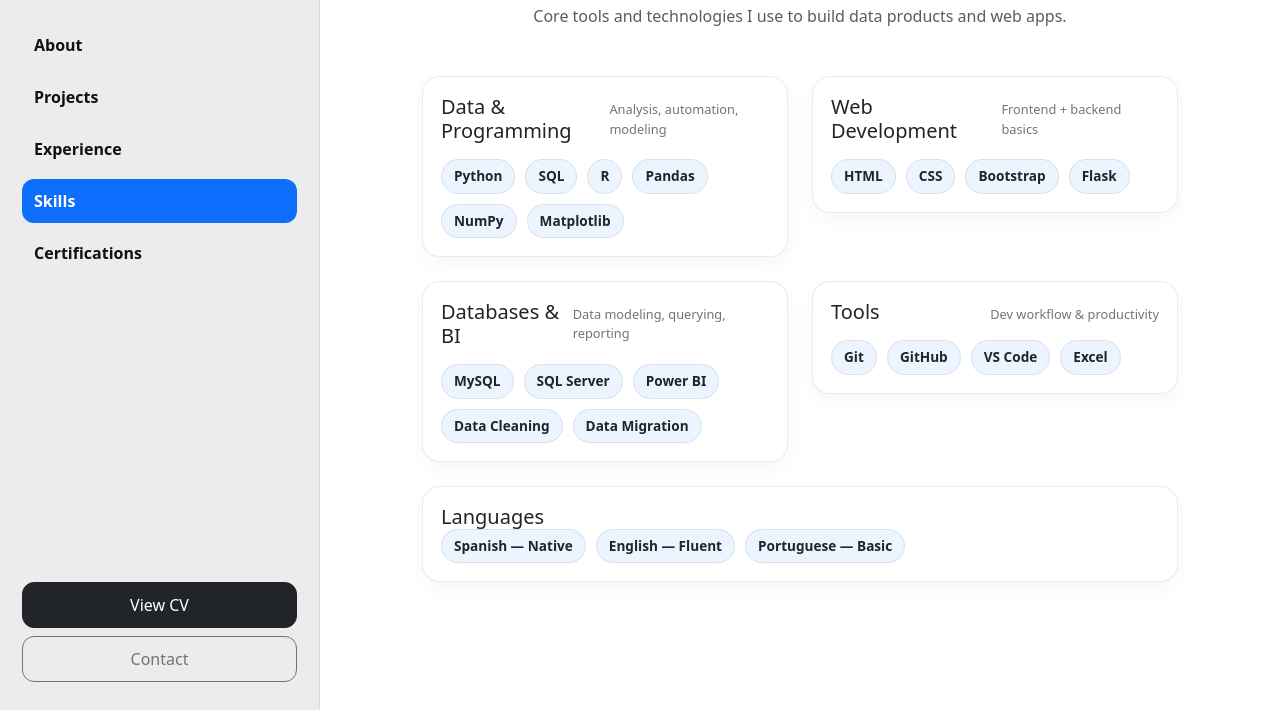
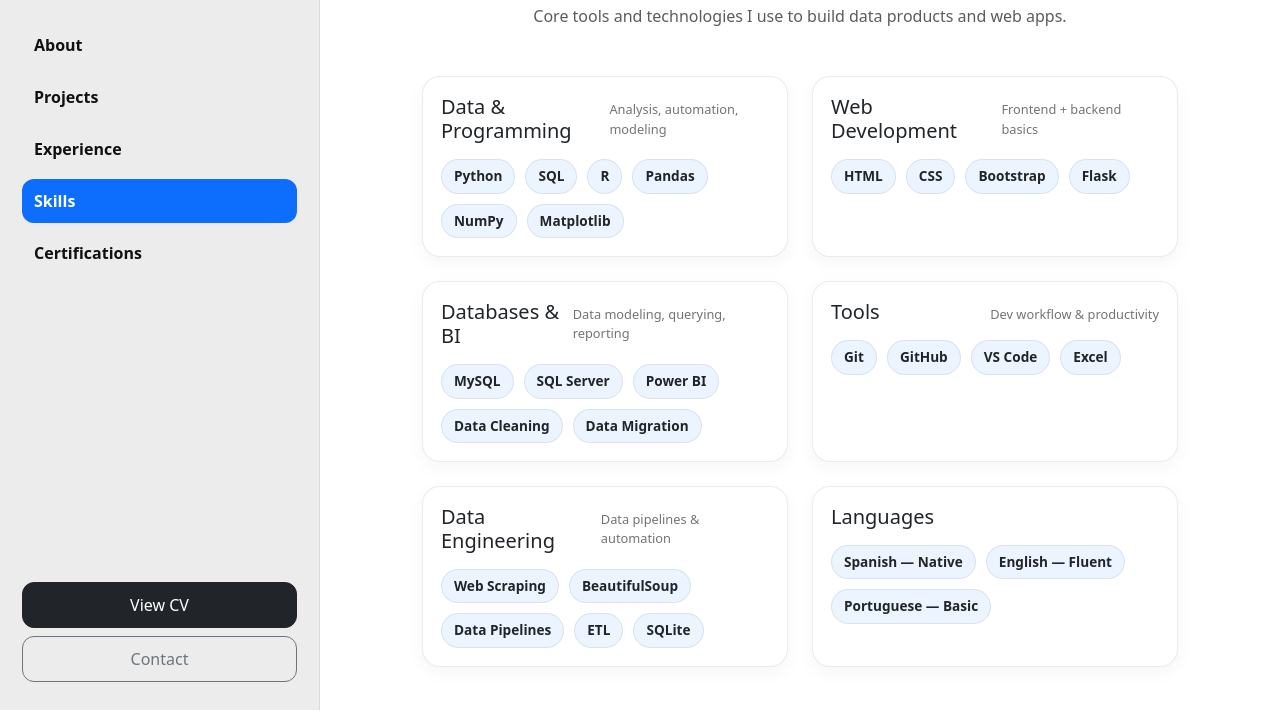
Before and after one commit to emedinak/emedinak-portfolio, a plain HTML site: page skills.html in a window 1280 px wide. Shown: the part 90-805 px from the top of the page. Drawn offline with nearby package versions, Linux system fonts and the light colour scheme.

Commit message:
Equalize skill card heights

```diff
--- a/css/styles.css
+++ b/css/styles.css
@@ -274,3 +274,18 @@
   padding: 6px 14px;
   border-radius: 999px;
 }
+
+/* ============================= */
+/* FORCE EQUAL HEIGHT SKILL CARDS */
+/* ============================= */
+
+.row.g-4 > div {
+  display: flex;
+}
+
+.skill-card {
+  flex: 1;
+  display: flex;
+  flex-direction: column;
+  justify-content: flex-start;
+}
--- a/skills.html
+++ b/skills.html
@@ -155,9 +155,27 @@
                 </div>
               </div>
 
-              <div class="col-lg-10">
-                <div class="skill-card skill-card--inline">
-                  <h5 class="mb-0">Languages</h5>
+              <div class="col-md-6 col-lg-5">
+                <div class="skill-card">
+                  <div class="skill-card-top">
+                    <h5 class="mb-1">Data Engineering</h5>
+                    <span class="skill-sub">Data pipelines & automation</span>
+                  </div>
+                  <div class="skill-tags">
+                    <span class="skill-tag">Web Scraping</span>
+                    <span class="skill-tag">BeautifulSoup</span>
+                    <span class="skill-tag">Data Pipelines</span>
+                    <span class="skill-tag">ETL</span>
+                    <span class="skill-tag">SQLite</span>
+                  </div>
+                </div>
+              </div>
+
+              <div class="col-md-6 col-lg-5">
+                <div class="skill-card">
+                  <div class="skill-card-top">
+                    <h5 class="mb-1">Languages</h5>
+                  </div>
                   <div class="skill-tags">
                     <span class="skill-tag">Spanish — Native</span>
                     <span class="skill-tag">English — Fluent</span>
```
